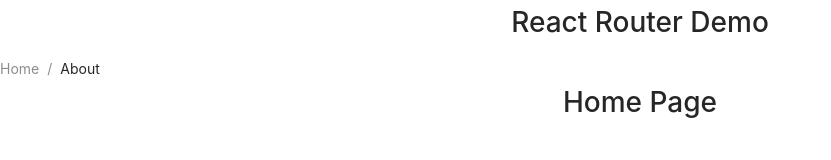
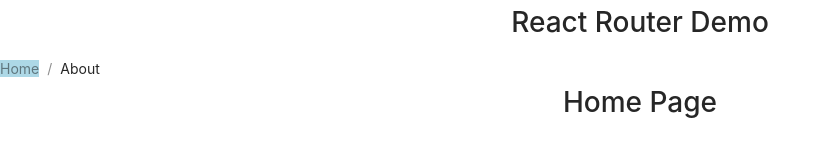
Before and after one commit to guoxiaxing/learn-react, a React (Create React App) app in the folder react-cli/react-router-demo/: page /home in a window 1280 px wide. Shown: the top 160 px of the page, without its empty margins (0-831 px from the left). Built offline with nearby package versions, Linux system fonts and the light colour scheme.

Commit message:
Redirect 重定向使用

```diff
--- a/react-cli/react-router-demo/src/App.js
+++ b/react-cli/react-router-demo/src/App.js
@@ -1,7 +1,12 @@
 import "./App.css";
 import "antd/dist/antd.css";
 import { Breadcrumb } from "antd";
-import { Route, BrowserRouter as Router, Switch } from "react-router-dom";
+import {
+  Route,
+  BrowserRouter as Router,
+  Switch,
+  Redirect
+} from "react-router-dom";
 import Home from "./components/Home";
 import About from "./components/About";
 import MyNavLink from "./components/MyNavLink";
@@ -19,7 +24,7 @@ function App() {
               {/* <NavLink to="/home" activeClassName="my-active">
                 Home
               </NavLink> */}
-              <MyNavLink path="/home/a" className="my-active">
+              <MyNavLink path="/home" className="my-active">
                 Home
               </MyNavLink>
               {/* <Link to="/home">Home</Link> */}
@@ -42,6 +47,8 @@ function App() {
             {/* 开启精准匹配 */}
             <Route path="/home" exact component={Home} />
             <Route path="/about" component={About} />
+            {/* 一般写在路由的最后 */}
+            <Redirect to="/home" />
           </Switch>
         </>
       </Router>
```
Also changed, not shown: 1 other file (tests, documents, lock files or other folders).
